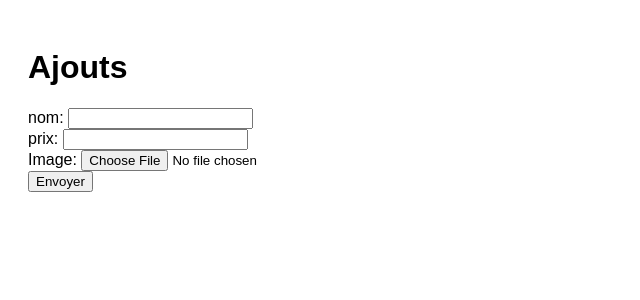
After one commit to SebaNaert/siteBoutique, a PHP site: page /ajout.php in a window 1280 px wide. The commit adds this page. Shown: the top 300 px of the page, without its empty margins (0-640 px from the left). Run offline with PHP 8.4, Linux system fonts and the light colour scheme.

Commit message:
Modification et ajout ajout.php

```diff
--- /dev/null
+++ b/ajout.php
@@ -0,0 +1,30 @@
+<?php include 'db.php'; ?>
+<!DOCTYPE html>
+<html>
+<head>
+    <meta charset="UTF-8">
+    <title>Accueil Boutique</title>
+    <link rel="stylesheet" href="style.css">
+</head>
+<body>
+    <h1>Ajouts</h1>
+    <div class="ajout">
+        <form action="treatment.php" method="POST" enctype="multipart/form-data">
+            <div class="form-group">
+                <label for="nom">nom: </label>
+                <input type="text" name="nom" id="nom">
+            </div>
+            <div class="form-group">
+                <label for="prix">prix: </label>
+                <input type="text" name="prix" id="prix">
+            </div>
+            <div class="form-group">
+                <input type="hidden" name="MAX_FILE_SIZE" value="20000000">
+                <label for="image">Image: </label>
+                <input type="file" name="image" id="image">
+            </div>
+            <input type="submit" value="Envoyer">
+        </form>
+    </div>
+</body>
+</html>
--- a/index.php
+++ b/index.php
@@ -10,8 +10,8 @@
     <h1>Nos produits</h1>
     <div class="produits">
         <?php
-        $stmt = $pdo->query("SELECT * FROM produits");
-        while ($row = $stmt->fetch()) {
+        $bdd = $pdo->query("SELECT * FROM produits");
+        while ($row = $bdd->fetch()) {
             echo '<div class="produit">';
             echo '<a href="produit.php?id=' . $row['id'] . '">';
             echo '<img src="' . $row['image'] . '" alt="' . htmlspecialchars($row['nom']) . '">';
@@ -21,6 +21,7 @@
             echo '</div>';
         }
         ?>
+
     </div>
 </body>
 </html>
--- a/produit.php
+++ b/produit.php
@@ -5,9 +5,9 @@ if (isset($_GET['id'])) {
 } else {
     $id = 0;
 }
-$stmt = $pdo->prepare("SELECT * FROM produits WHERE id = ?");
-$stmt->execute([$id]);
-$produit = $stmt->fetch();
+$bdd = $pdo->prepare("SELECT * FROM produits WHERE id = ?");
+$bdd->execute([$id]);
+$produit = $bdd->fetch();
 
 if (!$produit) {
     die("Produit introuvable.");
```
Also changed, not shown: treatment.php (added).
